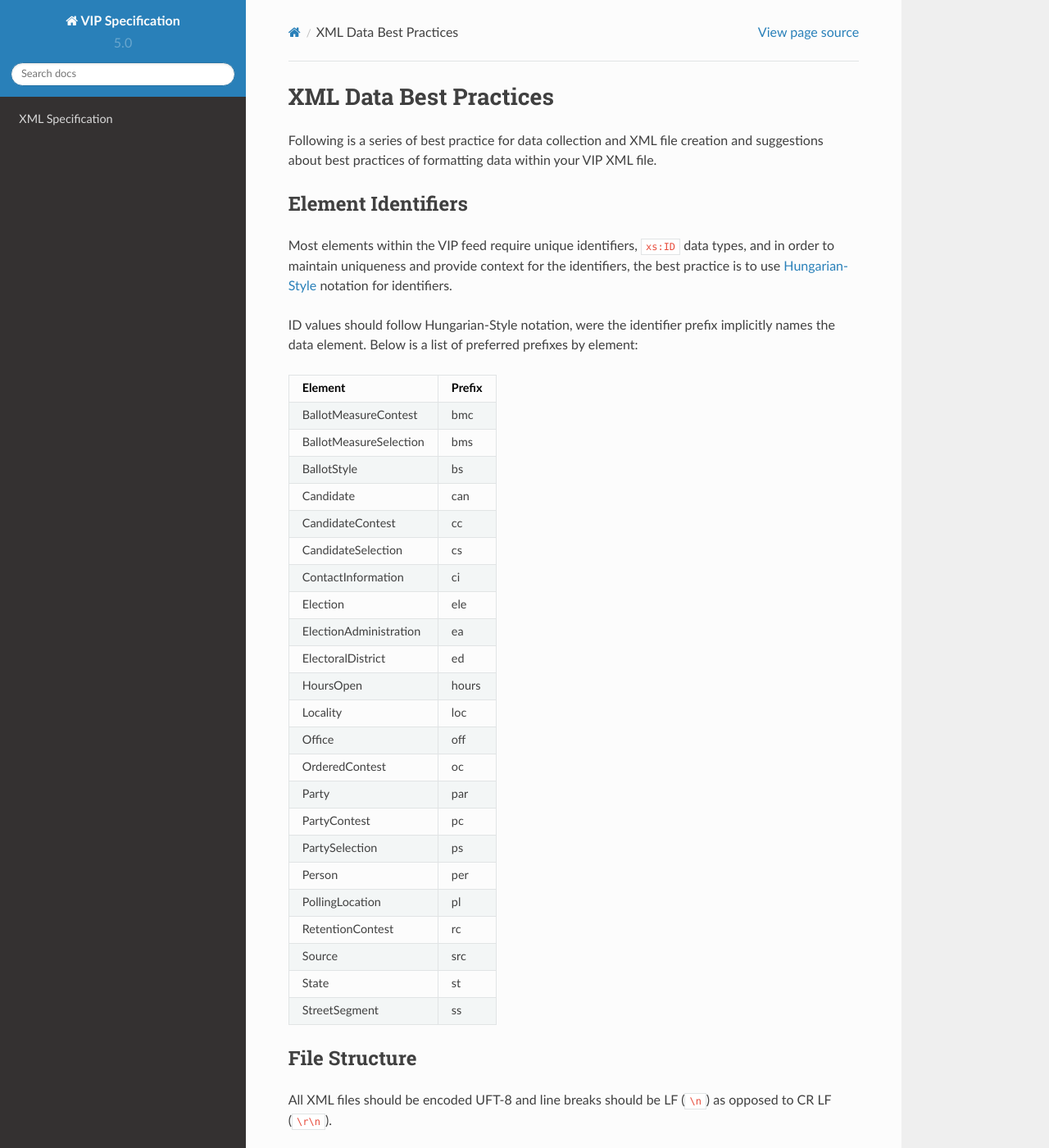
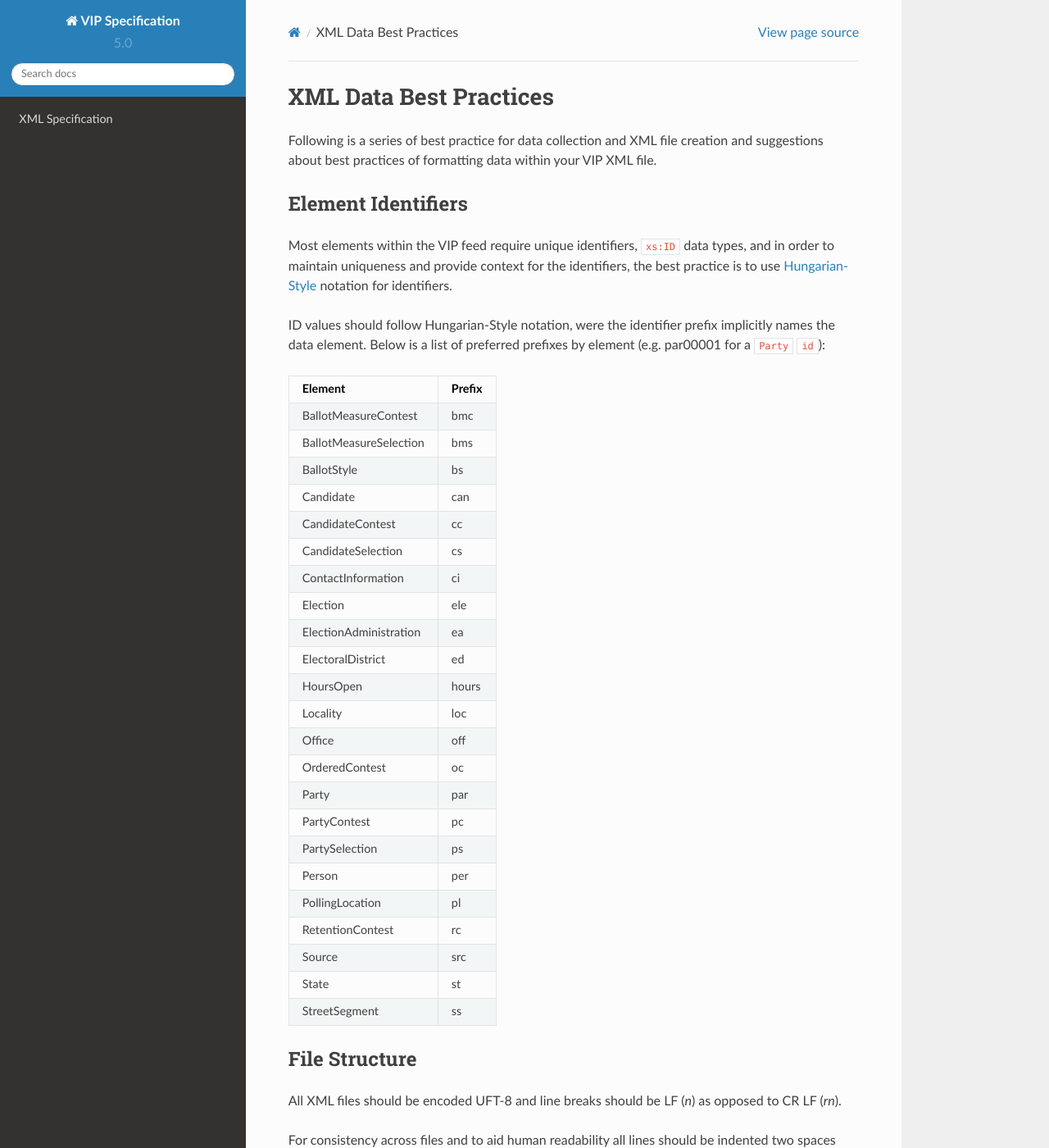
Before and after one commit to votinginfoproject/vip-specification, a Sphinx documentation site: the page built from docs/xml/xml_data_best_practices.rst, in a window 1280 px wide and 1400 px high. Shown: the whole window at 82% size. Built offline with Sphinx 7.4.7 and the Read the Docs theme 2.0.0, drawn with Linux system fonts in a browser that asks for light colours.

Commit message:
Formatting fixes

```diff
--- a/docs/xml/xml_data_best_practices.rst
+++ b/docs/xml/xml_data_best_practices.rst
@@ -11,7 +11,7 @@ Most elements within the VIP feed require unique identifiers, ``xs:ID`` data typ
 and provide context for the identifiers, the best practice is to use `Hungarian-Style`_ notation for identifiers.
 
 ID values should follow Hungarian-Style notation, were the identifier prefix implicitly names the data element.  Below
-is a list of preferred prefixes by element:
+is a list of preferred prefixes by element (e.g. par00001 for a ``Party`` ``id``):
 
 +----------------------------------------+---------------------------------------+
 | Element                                | Prefix                                |
@@ -69,7 +69,7 @@ is a list of preferred prefixes by element:
 
 File Structure
 --------------
-All XML files should be encoded UFT-8 and line breaks should be LF (``\n``) as opposed to CR LF (``\r\n``).
+All XML files should be encoded UFT-8 and line breaks should be LF (`\n`) as opposed to CR LF (`\r\n`).
 
 For consistency across files and to aid human readability all lines should be indented two spaces and tabs should not
 be used.
```
